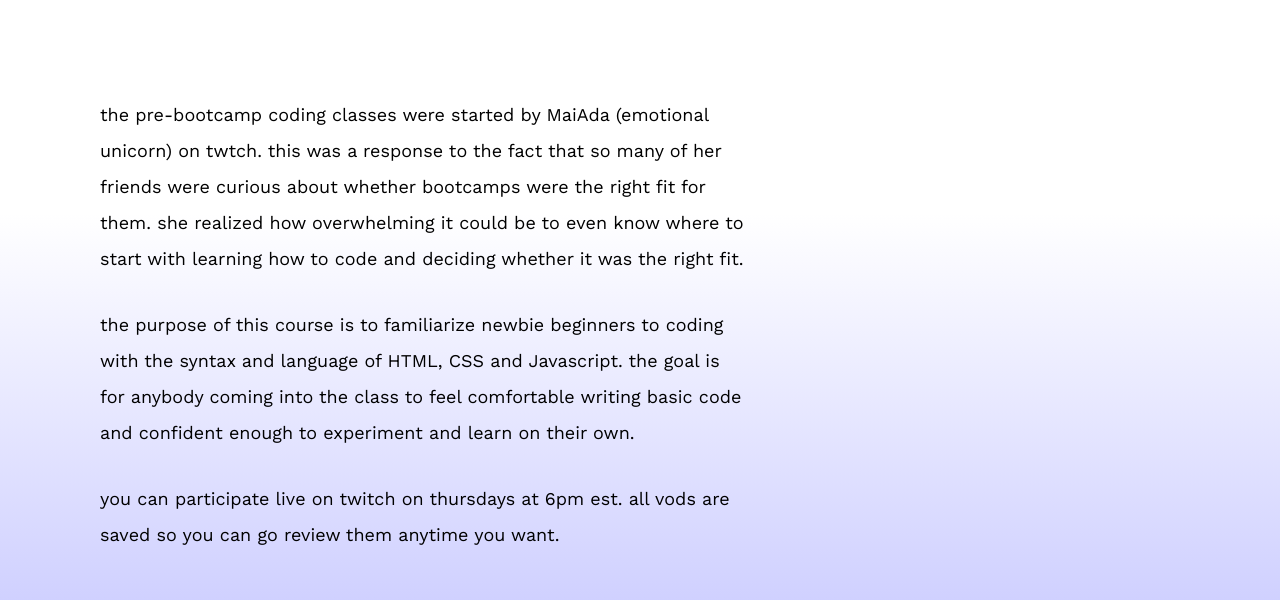
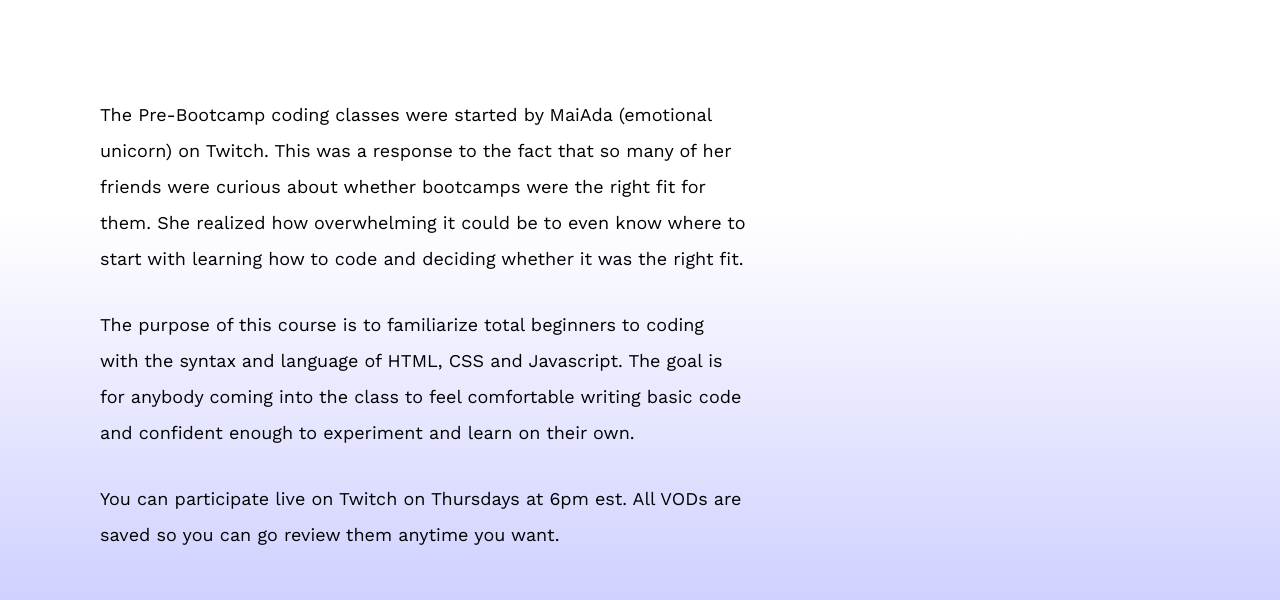
Before and after one commit to xemotionalx/pre-bootcamp-coding-class, a plain HTML site: page index.html in a window 1280 px wide. Shown: the part 873-1473 px from the top of the page. Drawn offline with nearby package versions, Linux system fonts and the light colour scheme.

Commit message:
adjusted width in about section

```diff
--- a/index.html
+++ b/index.html
@@ -72,24 +72,24 @@
 
             <div class="section__about-text">
                 <p>
-                    the pre-bootcamp coding classes were started by MaiAda (emotional unicorn) on twtch. this was a
+                    The Pre-Bootcamp coding classes were started by MaiAda (emotional unicorn) on Twitch. This was a
                     response
                     to the fact that so many of her friends were curious about whether bootcamps were the right fit for
-                    them. she realized how overwhelming it could be to even know where to start with learning how to
+                    them. She realized how overwhelming it could be to even know where to start with learning how to
                     code
                     and deciding whether it was the right fit.
                 </p>
 
                 <p>
-                    the purpose of this course is to familiarize newbie beginners to coding with the syntax and language
+                    The purpose of this course is to familiarize total beginners to coding with the syntax and language
                     of
-                    HTML, CSS and Javascript. the goal is for anybody coming into the class to feel comfortable writing
+                    HTML, CSS and Javascript. The goal is for anybody coming into the class to feel comfortable writing
                     basic
                     code and confident enough to experiment and learn on their own.
                 </p>
 
                 <p>
-                    you can participate live on twitch on thursdays at 6pm est. all vods are saved so you can go review
+                    You can participate live on Twitch on Thursdays at 6pm est. All VODs are saved so you can go review
                     them
                     anytime you want.
                 </p>
--- a/style.css
+++ b/style.css
@@ -163,7 +163,9 @@ section {
 
 .section__about {
     min-height: 50rem;
+    margin: 0 auto;
     margin-top: 5rem;
+    max-width: 136rem;
 }
 
 .section__about-text {
```
